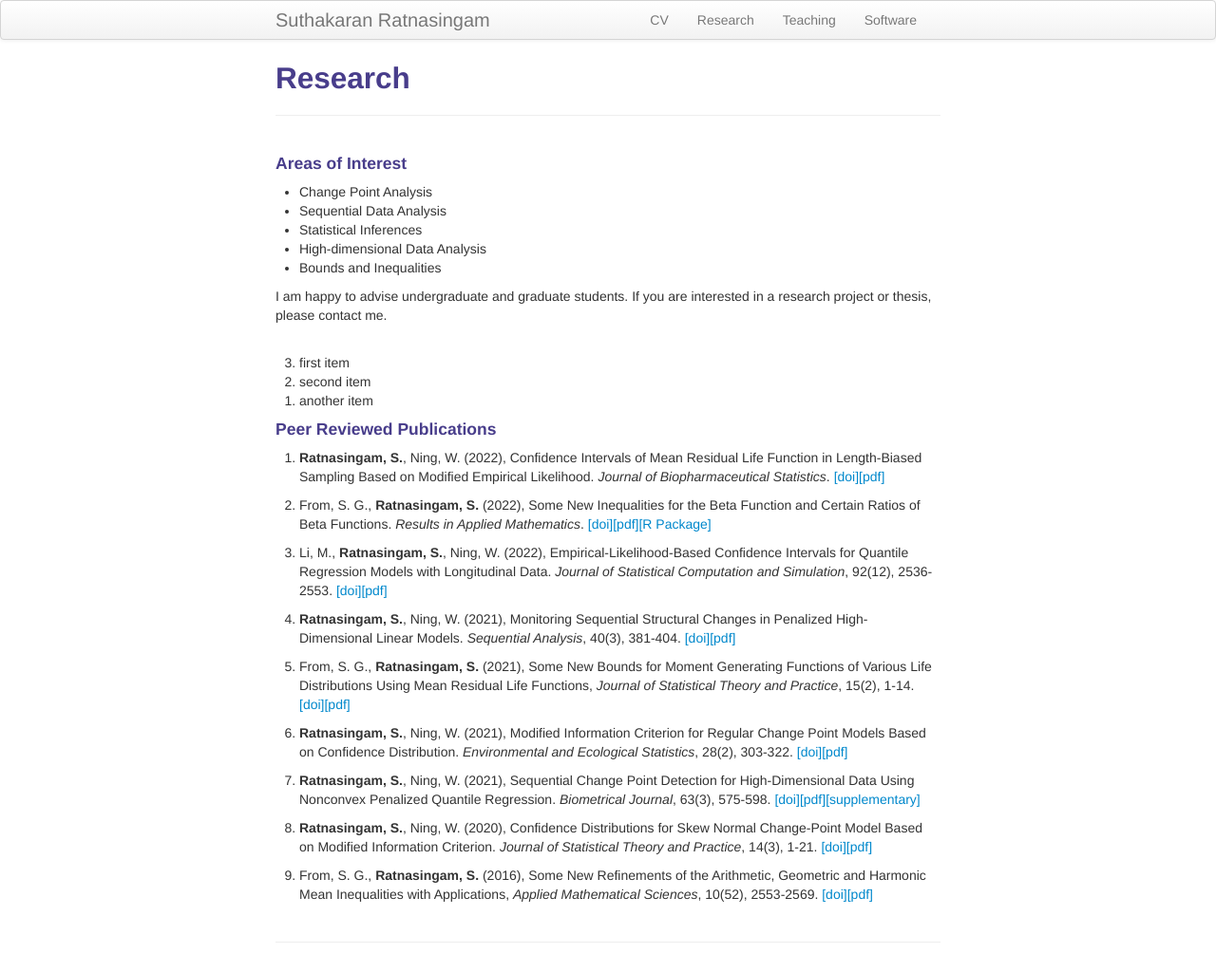
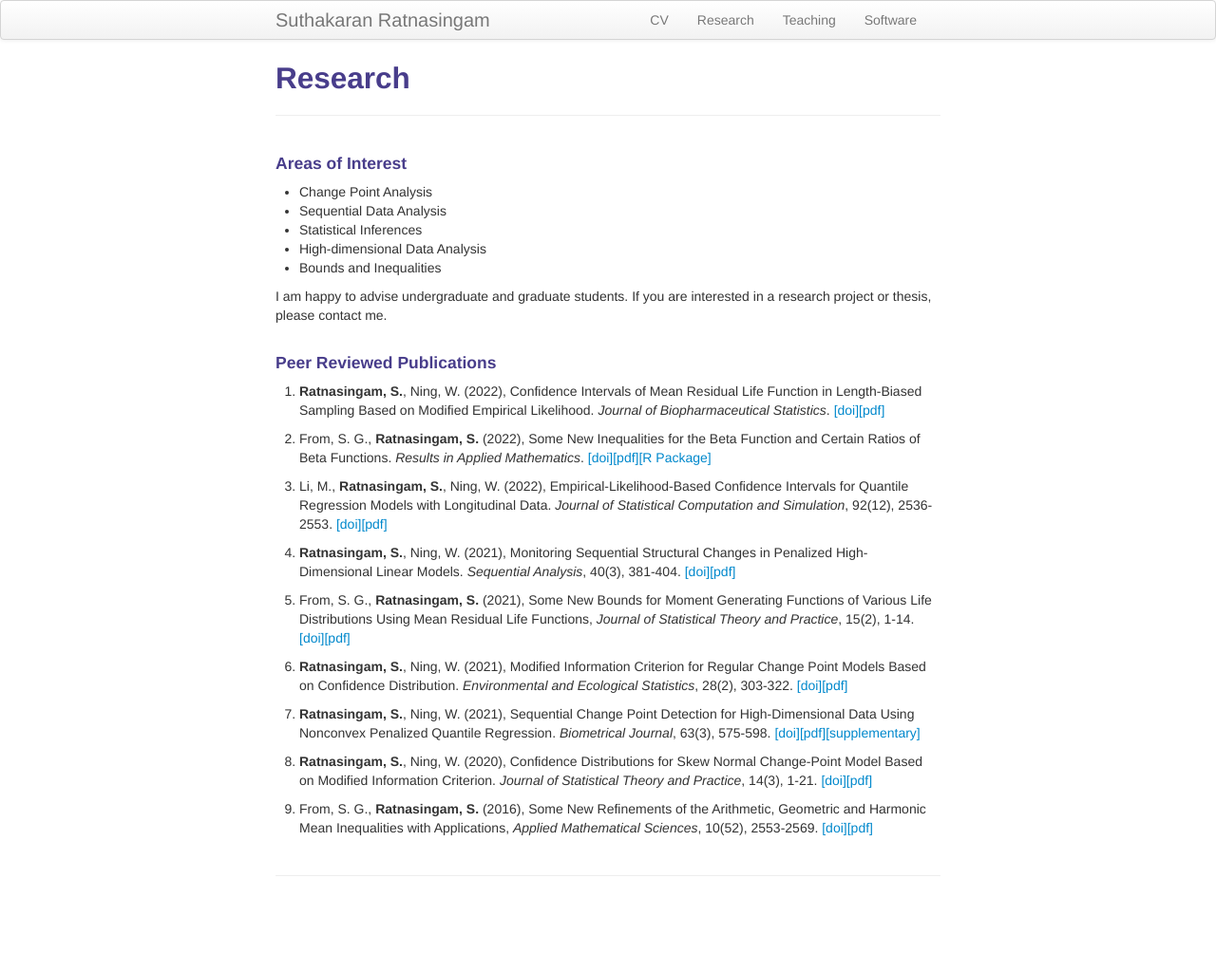
Before and after one commit to suthakaranr/suthakaranr.github.io, a Jekyll site: the page built from pages/Research.md, in a window 1280 px wide. Shown: the whole page at 95% size. Built offline with Jekyll 4.4.1, drawn with Linux system fonts in a browser that asks for light colours; after the commit the page ends 954 px from its top, so only the background shows below that.

Commit message:
Update Research.md

```diff
--- a/pages/Research.md
+++ b/pages/Research.md
@@ -17,10 +17,6 @@ I am happy to advise undergraduate and graduate students. If you are interested
 <br>
 <br>
 
-1. first item
-1. second item
-1. another item
-{: reversed="reversed"}
 
 #### Peer Reviewed Publications
 
```
